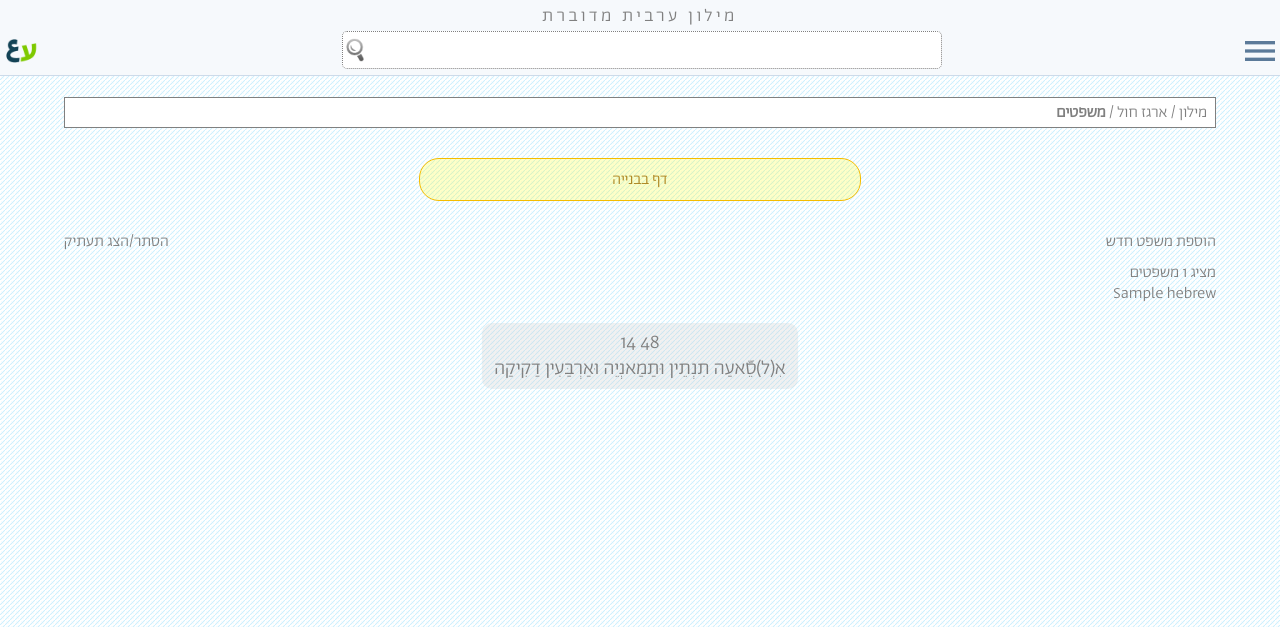
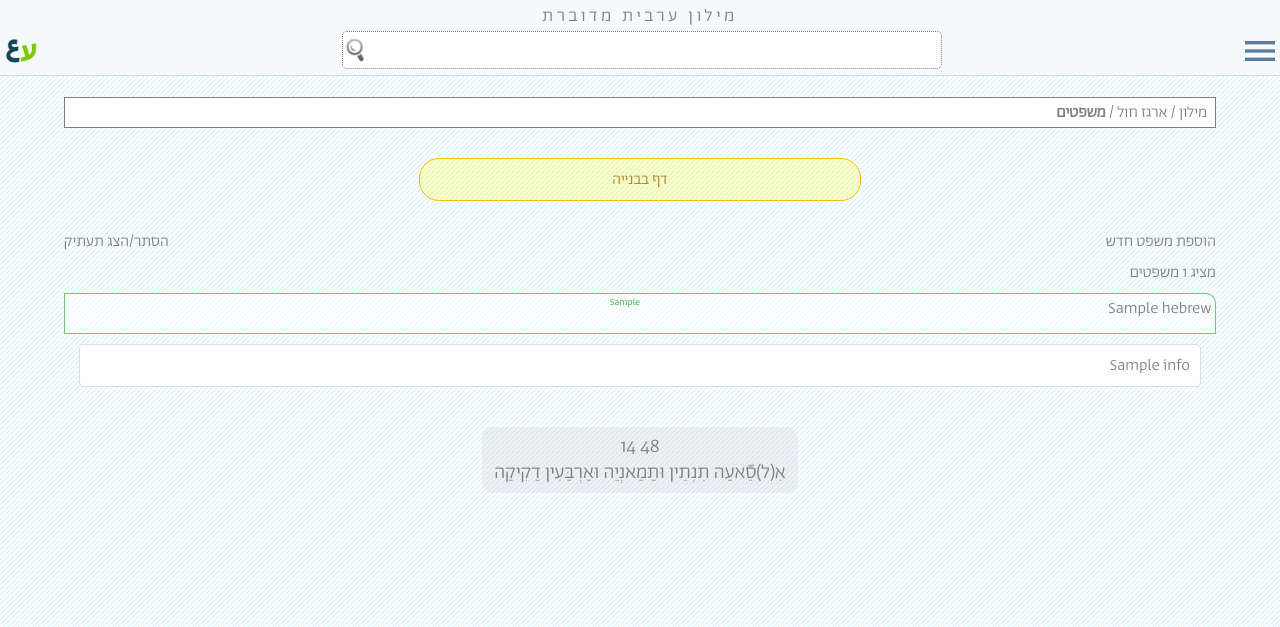
Before and after one commit to madrasafree/milon_flask, a Flask app: template source/templates/sentences.html in a window 1280 px wide. Shown: the top 627 px of the page. Run offline with Flask 2, Linux system fonts and the light colour scheme; the template is opened without the code that fills it: most values are stand-ins (such as "Sample title", 1, 10 or a date in 2020); some libraries are stand-ins or nearby versions.

Commit message:
creating the sentences page

```diff
--- a/source/templates/sentences.html
+++ b/source/templates/sentences.html
@@ -102,71 +102,24 @@
 	<div>מציג {{sentence_count}} משפטים</div>
 
 	{% for sentence in sentences %}
-
-	<div class="heb flex-inner">
-		<a href="sentence.asp?sID={{sentence.id}}">
-		{{sentence.hebrew}}
-		</a>
-	</div>
+			<div class="sentence flex-container">
+				<div class="heb flex-inner">
+					<a href="sentence.asp?sID={{sentences.id}}">
+					{{sentences.hebrew}}
+					</a>
+				</div>
+				<div class="arb flex-inner"><ruby>
+				<rt>
+					{{sentence.arabicHeb}}
+				</rt></ruby></div>
+			</div>
+			{% if sentence.info %}
+				<div class="info flex-inner">
+				{{sentence.info}}
+				</div>
+			{% endif %}
 	{% endfor %}
 
-<!--	/mySQL = "SELECT * FROM sentences ORDER BY id DESC"-->
-<!--	res.open mySQL, con-->
-<!--	if res.EOF then-->
-<!--		response.write " - EOF"-->
-<!--	else-->
-<!--		do until res.EOF %>-->
-<!--			<div class="sentence flex-container">-->
-<!--				<div class="heb flex-inner">-->
-<!--					<a href="sentence.asp?sID={{sentences.id}}">-->
-<!--					{{sentences.hebrew}}-->
-<!--					</a>-->
-<!--				</div>-->
-<!--				<div class="arb flex-inner"><ruby><%-->
-<!--					arabicFull = res("arabic")-->
-<!--					words = split(arabicFull," ")-->
-<!--					mySQL = "SELECT * FROM wordsSentences WHERE sentence ="&res("id")&" ORDER BY location"-->
-<!--					res2.open mySQL, con-->
-<!--						dim current,wordLocation,i-->
-<!--						current=0-->
-<!--						do until res2.EOF-->
-<!--							wordLocation = res2("location")-->
-<!--							while wordLocation > current-->
-<!--								'REPLACE ADDED SPACE WITH VAR-->
-<!--								response.write words(current)&" "-->
-<!--								current = current+1-->
-<!--							wend-->
-<!--							if cstr(wordID)=cstr(res2("word")) then-->
-<!--								cls="normal highlight"-->
-<!--							end if %>-->
-<!--							<span class="<%=cls%>"> <a href="../word.asp?id=<%=res2("word")%>"><%=words(current)%></a> </span><%-->
-<!--							current = current+1-->
-<!--							cls="normal"-->
-<!--							res2.moveNext-->
-<!--						loop-->
-<!--						for i = current to ubound(words)-->
-<!--							response.write words(current)&" "-->
-<!--							current = current+1-->
-<!--						next-->
-<!--					res2.close-->
-<!--				%>-->
-<!--				<rt><%=res("arabicHeb")%></rt></ruby></div>-->
-<!--			</div><%-->
-<!--				if len(res("info"))>0 then %>-->
-<!--				<div class="info flex-inner"><%=res("info")%></div><%-->
-<!--				end if%><%-->
-<!--			res.moveNext-->
-<!--		loop-->
-<!--	end if-->
-<!--	res.close-->
-
-<!--	endTime = timer()-->
-<!--	durationMs = Int((endTime - startTime)*1000)-->
-<!--	'closeDB-->
-<!--	closeDbLogger "arabicWords","C","TEST.sentences.asp","single",durationMs,""-->
-
-
-<!--	%>-->
 </div>
 {% include 'includes/trailer.html' %}
 </body>
```
